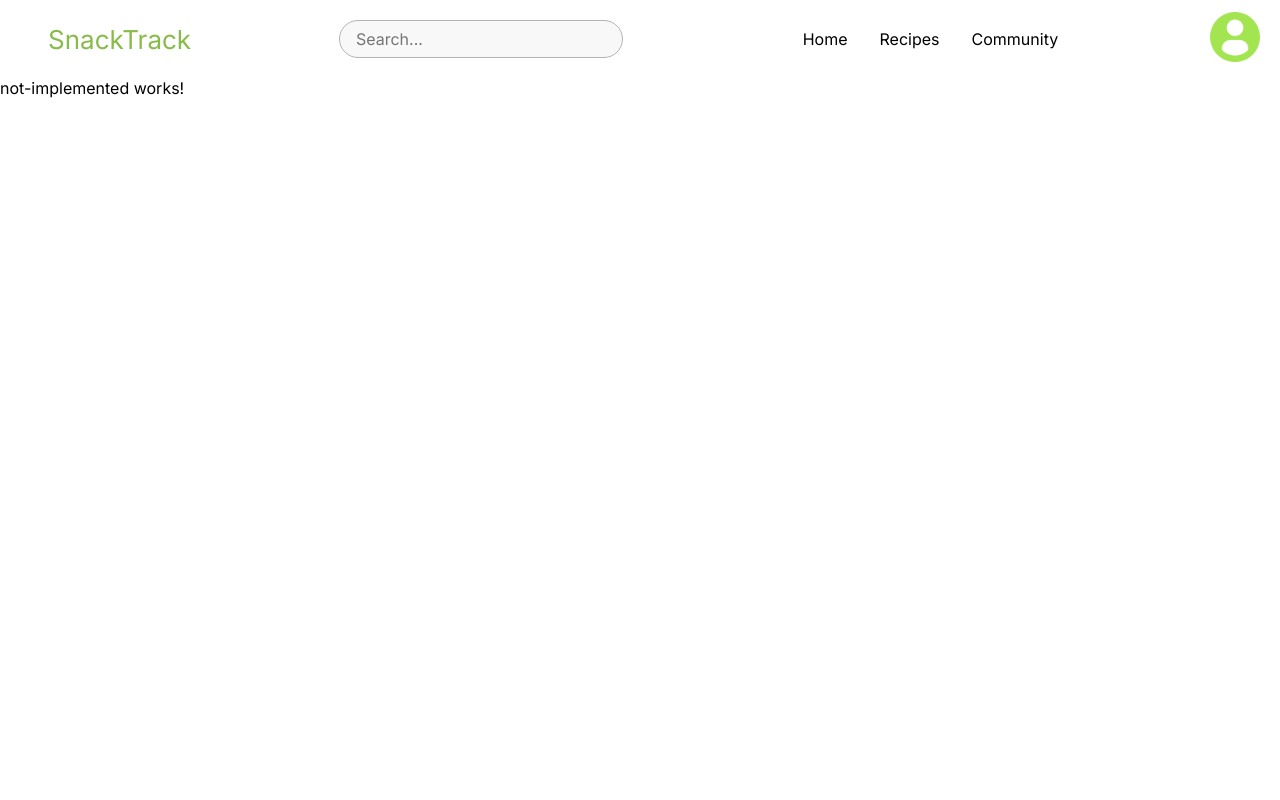
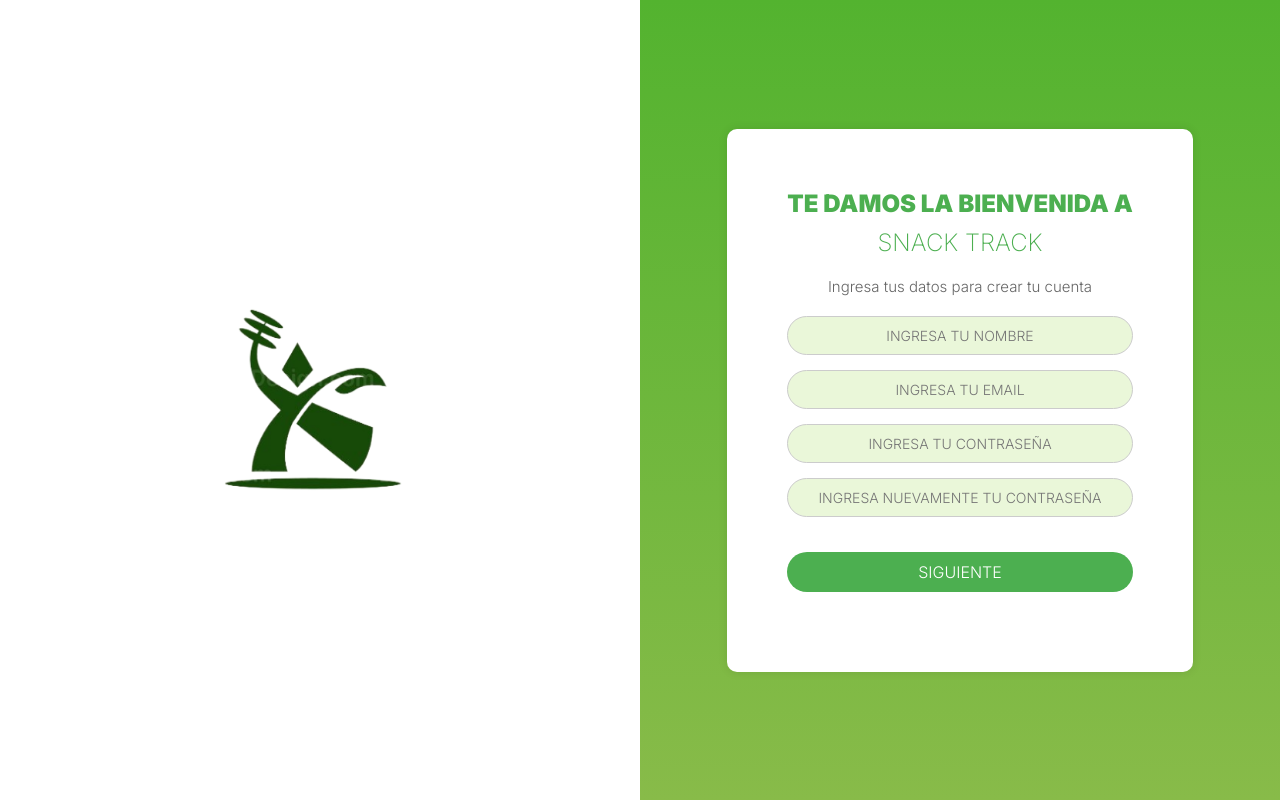
Before and after one commit to NutriStudentsG3/aplicacion_web_nutristudents, an Angular app: page /register in a window 1280 px wide. Before the commit this address led to /home. Built offline with nearby package versions, Linux system fonts and the light colour scheme.

Commit message:
feat:implemente el registro de usuario con el servicio

```diff
--- a/src/app/app-routing.module.ts
+++ b/src/app/app-routing.module.ts
@@ -2,11 +2,11 @@ import { NgModule, Component} from '@angular/core';
 import { RouterModule, Routes } from '@angular/router';
 import { NotImplementedComponent } from './shared/components/not-implemented/not-implemented.component';
 import { MainLayoutComponent } from './shared/layouts/main-layout/main-layout.component';
-
+import { RegisterComponent } from './auth/register/register.component';
 
 const routes: Routes = [
   { path: '', redirectTo: '/home', pathMatch: 'full' },
-  { path: 'login', component: NotImplementedComponent },
+  { path: 'register', component: RegisterComponent },
   {
     path: '',
     component: MainLayoutComponent,
@@ -16,7 +16,7 @@ const routes: Routes = [
       { path: 'food/:id', component: NotImplementedComponent },
     ]
   },
-  { path: '**', redirectTo: '/home' }
+  { path: '**', redirectTo: '/register' }
 ];
 
 @NgModule({
--- a/src/app/app.module.ts
+++ b/src/app/app.module.ts
@@ -5,17 +5,25 @@ import { AppRoutingModule } from './app-routing.module';
 import { AppComponent } from './app.component';
 import { ReactiveFormsModule } from '@angular/forms';
 import { SharedModule } from './shared/shared.module';
+import { AuthModule } from './auth/auth.module';
+import { HttpClientModule } from '@angular/common/http'; // Agrega esta línea
+
+
+
 
 
 @NgModule({
   declarations: [
-    AppComponent,
-  ],
+    AppComponent
+    ],
   imports: [
     BrowserModule,
     AppRoutingModule,
     ReactiveFormsModule,
     SharedModule,
+    AuthModule,
+    HttpClientModule // Agrega esta línea
+
   ],
   providers: [],
   bootstrap: [AppComponent]
--- /dev/null
+++ b/src/app/auth/register/register.component.css
@@ -0,0 +1,110 @@
+body {
+    font-family: 'Inter', sans-serif;
+    margin: 0;
+    padding: 0;
+    background: #f0f0f0;
+}
+
+.container {
+    display: flex;
+    height: 100vh;
+}
+
+.left-side {
+    flex: 1;
+    background: #ffffff;
+    display: flex;
+    align-items: center;
+    justify-content: center;
+}
+
+.right-side {
+    flex: 1;
+    display: flex;
+    align-items: center;
+    justify-content: center;
+    background: linear-gradient(#53b32f, #88BB49);
+}
+
+.logo {
+    width: 30%;
+    height: auto;
+}
+
+.login-box {
+    max-width: 400px;
+    background: #ffffff;
+    padding: 60px;
+    box-shadow: 0 0 10px rgba(0, 0, 0, 0.1);
+    text-align: center;
+    border-radius: 10px;
+}
+
+.login-box h1 {
+    margin-bottom: 10px;
+    font-size: 24px;
+    font-weight: 900;
+    color: #4caf50;
+}
+
+.login-box h2 {
+    margin-bottom: 20px;
+    font-size: 24px;
+    font-weight: 200;
+    color: #4caf50;
+}
+
+
+.login-box p {
+    margin-bottom: 20px;
+    font-size: 15px;
+    color: #666666;
+    font-weight: 300;
+    font-family: 'Inter', sans-serif; /* Establecer la fuente Inter */
+}
+
+.login-box form {
+    display: flex;
+    flex-direction: column;
+}
+
+.login-box input {
+    margin-bottom: 15px;
+    padding: 10px;
+    font-size: 14px;
+    border: 1px solid #cccccc;
+    border-radius: 25px;
+    background-color: #EAF7D9;
+    font-family: 'Inter', sans-serif; /* Establecer la fuente Inter */
+    font-weight: 300; /* Establecer el peso de la fuente */
+    text-align: center; /* Centrar el texto */
+}
+
+.login-box button {
+    padding: 10px;
+    font-size: 16px;
+    background: #4caf50;
+    color: #ffffff;
+    border: none;
+    border-radius: 25px;
+    cursor: pointer;
+    font-family: 'Inter', sans-serif; /* Establecer la fuente Inter */
+    font-weight: 300; /* Establecer el peso de la fuente */
+    text-align: center; /* Centrar el texto */
+}
+
+.login-box button:hover {
+    background: #45a049;
+}
+
+.login-box a {
+    color: #4caf50;
+    text-decoration: none;
+    text-align: right;
+    font-size: 13px;
+
+}
+
+.login-box a:hover {
+    text-decoration: underline;
+}
--- /dev/null
+++ b/src/app/auth/register/register.component.html
@@ -0,0 +1,25 @@
+<meta charset="UTF-8">
+<link href="https://fonts.googleapis.com/css2?family=Inter:wght@100..900&display=swap" rel="stylesheet">
+<body>
+    <div class="container">
+        <div class="left-side">
+            <img src=".\images\logo.png" alt="Logo" class="logo">
+        </div>
+        <div class="right-side">
+            <div class="login-box">
+                <h1 class="bienvenida">TE DAMOS LA BIENVENIDA A</h1>
+                <h2 class="snack-track">SNACK TRACK</h2>
+                <p>Ingresa tus datos para crear tu cuenta</p>
+                <form   form (ngSubmit)="onSubmit(registerForm)" #registerForm="ngForm">
+                    <input type="nombre" placeholder="INGRESA TU NOMBRE" [(ngModel)]="nombre" name="nombre" required>
+                    <input type="email" placeholder="INGRESA TU EMAIL" [(ngModel)]="email" name="email" required>
+                    <input type="password" placeholder="INGRESA TU CONTRASEÑA" [(ngModel)]="password" name="password" required>
+                    <input type="password" placeholder="INGRESA NUEVAMENTE TU CONTRASEÑA" [(ngModel)]="passwordRepeat" name="password" required>
+                    <br>
+                    <button type="submit">SIGUIENTE</button>
+                </form>
+                <p>{{ message }}</p>
+            </div>
+        </div>
+    </div>
+</body>
--- /dev/null
+++ b/src/app/auth/register/register.component.ts
@@ -0,0 +1,44 @@
+import { Component } from '@angular/core';
+import { NgForm } from '@angular/forms';
+import { HttpClient } from '@angular/common/http';
+
+@Component({
+  selector: 'app-register',
+  templateUrl: './register.component.html',
+  styleUrls: ['./register.component.css']
+})
+export class RegisterComponent {
+  nombre: string = '';
+  email: string = '';
+  password: string = '';
+  passwordRepeat: string = '';
+  message: string = '';
+
+  private apiUrl = 'http://localhost:4200/'; // Cambia esto por tu URL de API
+
+  constructor(private http: HttpClient) { }
+
+  onSubmit(form: NgForm): void {
+    if (form.valid) {
+      const userData = {
+        nombre: this.nombre,
+        email: this.email,
+        password: this.password,
+        passwordRepeat: this.passwordRepeat
+      };
+
+      this.http.post<any>(this.apiUrl, userData).subscribe(
+        response => {
+          console.log('Registro exitoso', response);
+          this.message = 'Registro exitoso';
+        },
+        error => {
+          console.error('Error en el registro', error);
+          this.message = 'Error en el registro';
+        }
+      );
+    } else {
+      this.message = 'Por favor, complete todos los campos correctamente.';
+    }
+  }
+}
```
Also changed, not shown: src/app/auth/auth.module.ts (+12 -3 lines), src/app/auth/service/auth.service.ts (added, +16 -0 lines), public/images/logo.png (added), 1 other file (tests, documents, lock files or other folders).
